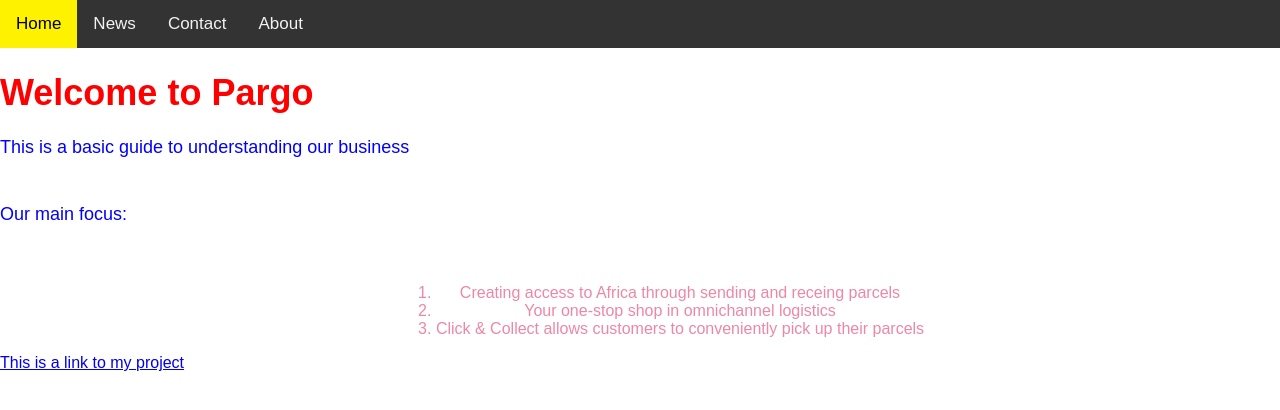
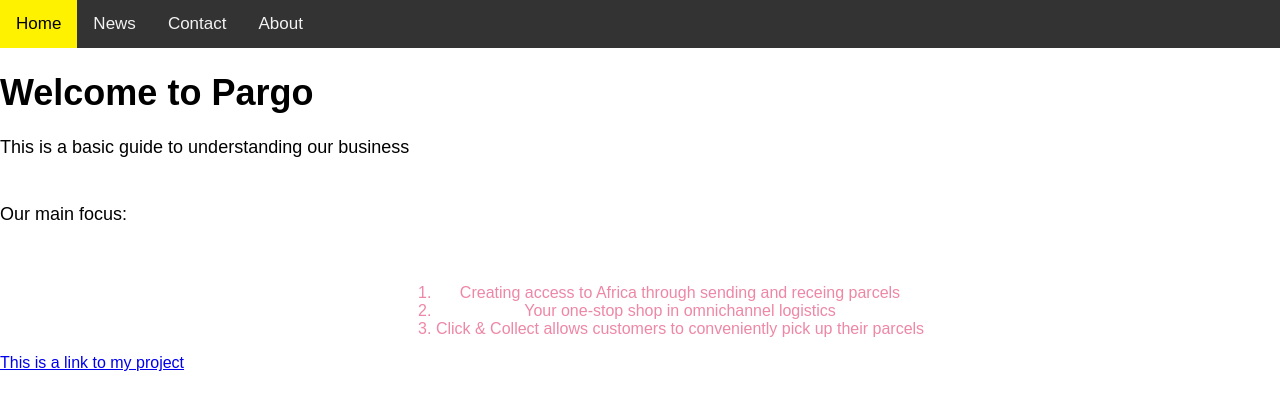
Before and after one commit to meowkhaila/meowkhaila.github.io, a plain HTML site: page index.html in a window 1280 px wide. Drawn offline with Linux system fonts and the light colour scheme.

Commit message:
Update styles.css

```diff
--- a/styles.css
+++ b/styles.css
@@ -1,8 +1,8 @@
 h1 {
-    color: red;
+    color: black;
     font-weight: bold;
 }
 
 p {
-    color: blue;
+    color: black;
 }
```
